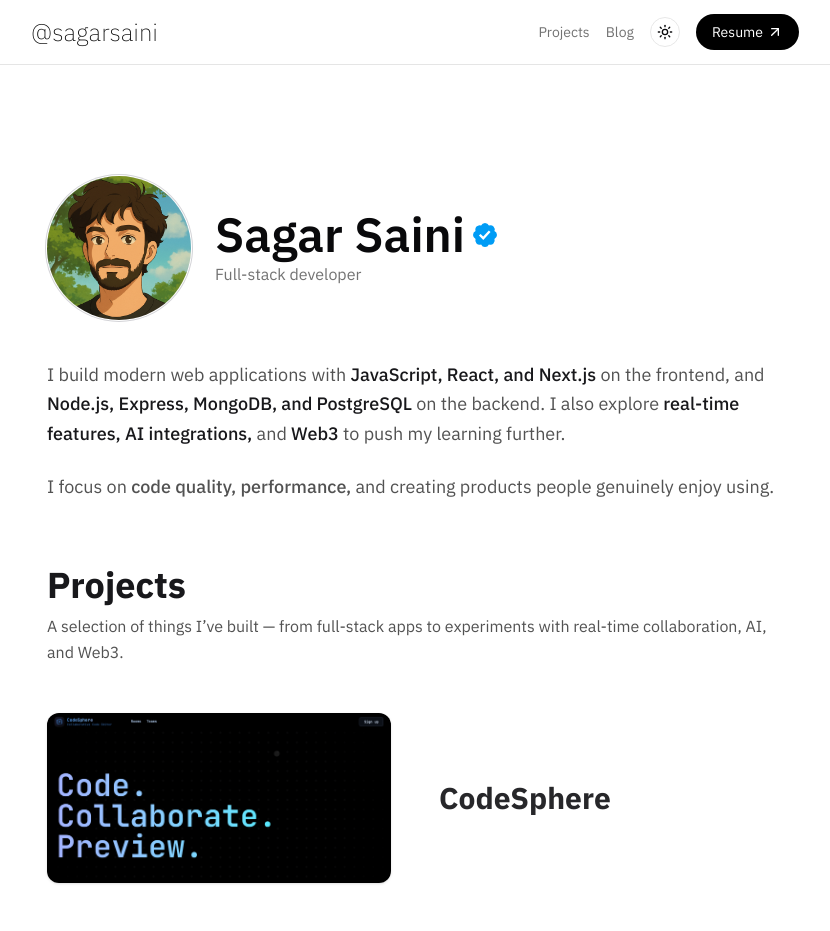
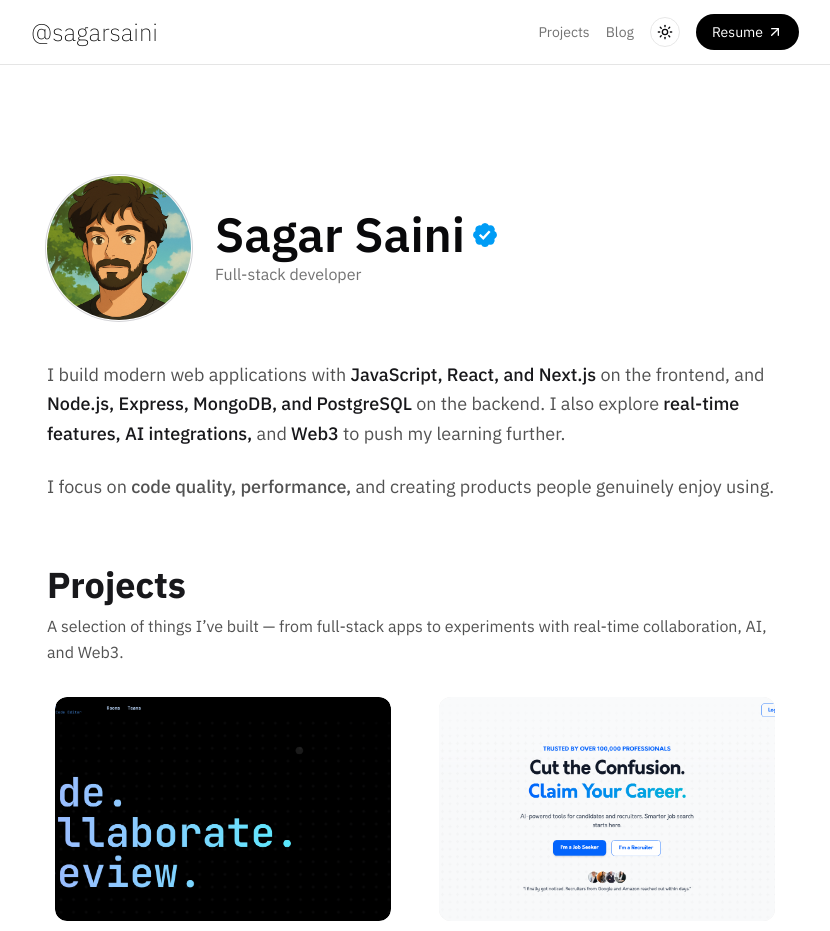
Before and after one commit to Sagar141005/sagarsaini.com, a Next.js app: page / in a window 1280 px wide. Shown: the top 931 px of the page, without its empty margins (225-1055 px from the left). Built offline with nearby package versions, Linux system fonts and the light colour scheme.

Commit message:
Project card UI improved

```diff
--- a/src/components/ProjectCard.tsx
+++ b/src/components/ProjectCard.tsx
@@ -5,41 +5,42 @@ type ProjectCardProps = {
   title: string;
   image: string;
   slug: string;
-  reverse?: boolean;
+  isNew?: boolean;
 };
 
 const ProjectCard: React.FC<ProjectCardProps> = ({
   title,
   image,
   slug,
-  reverse = false,
+  isNew = false,
 }) => {
   return (
-    <Link href={`/project/${slug}`}>
-      <div className="block">
-        <div
-          className={`flex flex-col md:flex-row ${
-            reverse ? "md:flex-row-reverse" : ""
-          } items-center gap-6 md:gap-12 py-6 px-4 md:px-0 rounded-xl transition`}
+    <Link
+      href={`/project/${slug}`}
+      className="group flex flex-col gap-2 p-2 rounded-xl transition-colors hover:bg-zinc-50 dark:hover:bg-zinc-900"
     >
-          <div className="w-full md:w-1/2 overflow-hidden rounded-xl shadow-sm group">
+      <div className="relative overflow-hidden rounded-xl">
         <img
           src={image}
           alt={title}
-              className="w-full max-h-48 object-contain transform transition-transform duration-500 group-hover:scale-105"
+          className="h-56 w-full object-cover transition-transform duration-300 group-hover:scale-[1.02] rounded-xl"
         />
+
+        {/* Subtle ring */}
+        <div className="pointer-events-none absolute inset-0 ring-1 ring-black/10 dark:ring-white/10 rounded-xl" />
+
+        {/* Optional "New" badge */}
+        {isNew && (
+          <span className="absolute top-2 right-2 rounded-md bg-blue-600/90 px-2 py-0.5 font-mono text-xs font-semibold text-white shadow-md">
+            New
+          </span>
+        )}
       </div>
 
-          <div
-            className={`w-full md:w-1/2 text-center ${
-              reverse ? "md:text-right" : "md:text-left"
-            }`}
-          >
-            <h2 className="text-2xl md:text-3xl font-bold text-zinc-800 dark:text-zinc-100">
+      <div className="flex flex-col gap-1 px-1.5">
+        <h3 className="text-lg font-semibold leading-snug underline-offset-4 text-zinc-900 dark:text-zinc-100 transition-colors group-hover:underline text-balance">
           {title}
-            </h2>
-          </div>
-        </div>
+        </h3>
       </div>
     </Link>
   );
--- a/src/components/ProjectList.tsx
+++ b/src/components/ProjectList.tsx
@@ -29,14 +29,16 @@ const ProjectList: React.FC<ProjectListProps> = ({
   const showViewAllLink = !showAllByDefault && projects.length >= 4 && showAll;
 
   return (
-    <div className="flex flex-col gap-8">
+    <div
+      className="grid grid-cols-1 sm:grid-cols-2
+     gap-8"
+    >
       {visibleProjects.map((project, i) => (
         <ProjectCard
           key={project.title}
           title={project.title}
           image={project.image}
           slug={project.slug}
-          reverse={i % 2 === 1}
         />
       ))}
 
```
Lines whose indentation alone changed are shown as unchanged.
